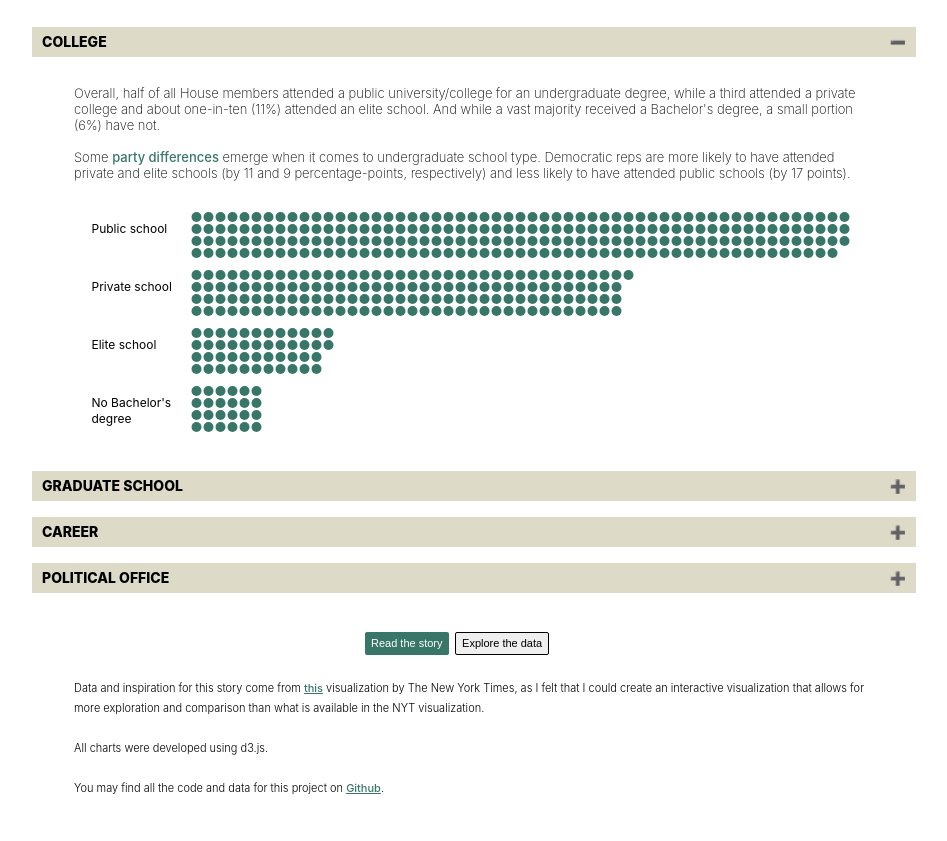
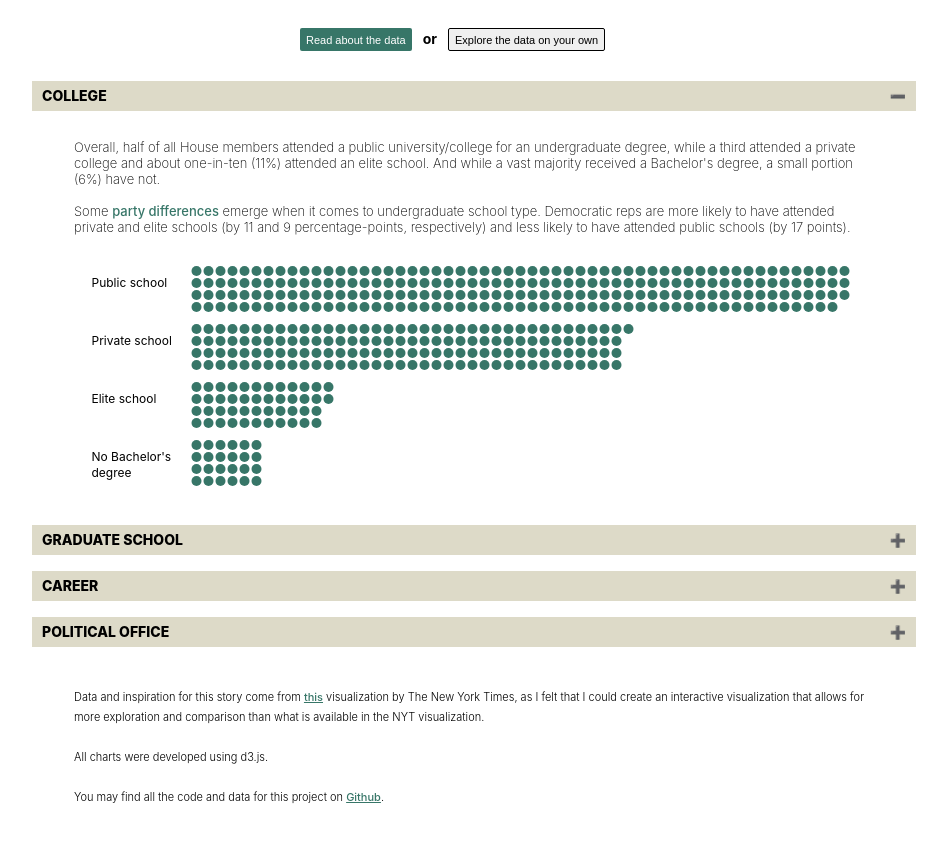
Before and after one commit to namisumida/path2house, a plain HTML site: page index.html in a window 1280 px wide. Shown: the part 167-1008 px from the top of the page, without its empty margins (166-1113 px from the left). Drawn offline with nearby package versions, Linux system fonts and the light colour scheme.

Commit message:
Nav option text change

```diff
--- a/index.html
+++ b/index.html
@@ -7,11 +7,16 @@
 	<link type="text/css" href="index.css" rel="stylesheet"/>
 </head>
 <body>
-  <section id="header">
+  <div id="header">
 		<h1 id="title-text">Paths to the House of Representatives</h1>
 		<p id="header-subtitle">The new House has been noted as being more female, representative, and novice in their political careers. Examine the different past experiences of House members including their education, prior careers, and previously-held political offices.</p>
-	</section>
-  <section id="options-data">
+	</div>
+	<div id="options-nav">
+		<button type="button" id="button-essay" value="essay">Read about the data</button>
+		<h3 id="nav-text">or</h3>
+		<button type="button" id="button-data" value="data">Explore the data on your own</button>
+	</div>
+  <div id="options-data">
 		<div id="options-wrapper">
 	    <div class="options-section" id="options-state">
 				<div class="searchbar-container">
@@ -32,8 +37,8 @@
 				<button type="button" id="button-total" value="total">Show total</button>
 	    </div>
 		</div>
-  </section>
-  <section id="chart">
+  </div>
+  <div id="chart">
 		<div class="subsection-chart">
 			<h3 class="accordion active">COLLEGE</h3>
 			<div class="panel">
@@ -70,16 +75,12 @@
 				<svg class="chart-svg" id="chart-gov"></svg>
 			</div>
 		</div>
-  </section>
-	<section id="options-nav">
-		<button type="button" id="button-essay" value="essay">Read the story</button>
-		<button type="button" id="button-data" value="data">Explore the data</button>
-	</section>
-  <section id='methods'>
+  </div>
+  <div id='methods'>
 		<p id="methods-text">Data and inspiration for this story come from <a href="https://www.nytimes.com/interactive/2019/01/26/opinion/sunday/paths-to-congress.html">this</a> visualization by The New York Times,
       as I felt that I could create an interactive visualization that allows for more exploration and comparison than what is available in the NYT visualization.<br><br>
 		All charts were developed using d3.js.<br><br>You may find all the code and data for this project on <a href="https://github.com/namisumida/path2house">Github</a>.</p>
-	</section>
+	</div>
 
   <script type="text/javascript" src="https://d3js.org/d3.v4.min.js"></script>
 	<script src="https://ajax.googleapis.com/ajax/libs/jquery/2.1.3/jquery.min.js"></script>
--- a/index.scss
+++ b/index.scss
@@ -35,7 +35,8 @@ a {
 }
 
 #options-nav {
-  max-width: 220px;
+  max-width: 350px;
+  display: flex;
   margin: auto;
   margin-bottom: 20px;
 }
@@ -43,6 +44,11 @@ a {
   background-color: $green;
   color: white;
   border: none;
+}
+#nav-text {
+  margin-top: 3px;
+  margin-right: 10px;
+  margin-left: 10px;
 }
 #options-data {
   display: none;
```
Also changed, not shown: index.css.
